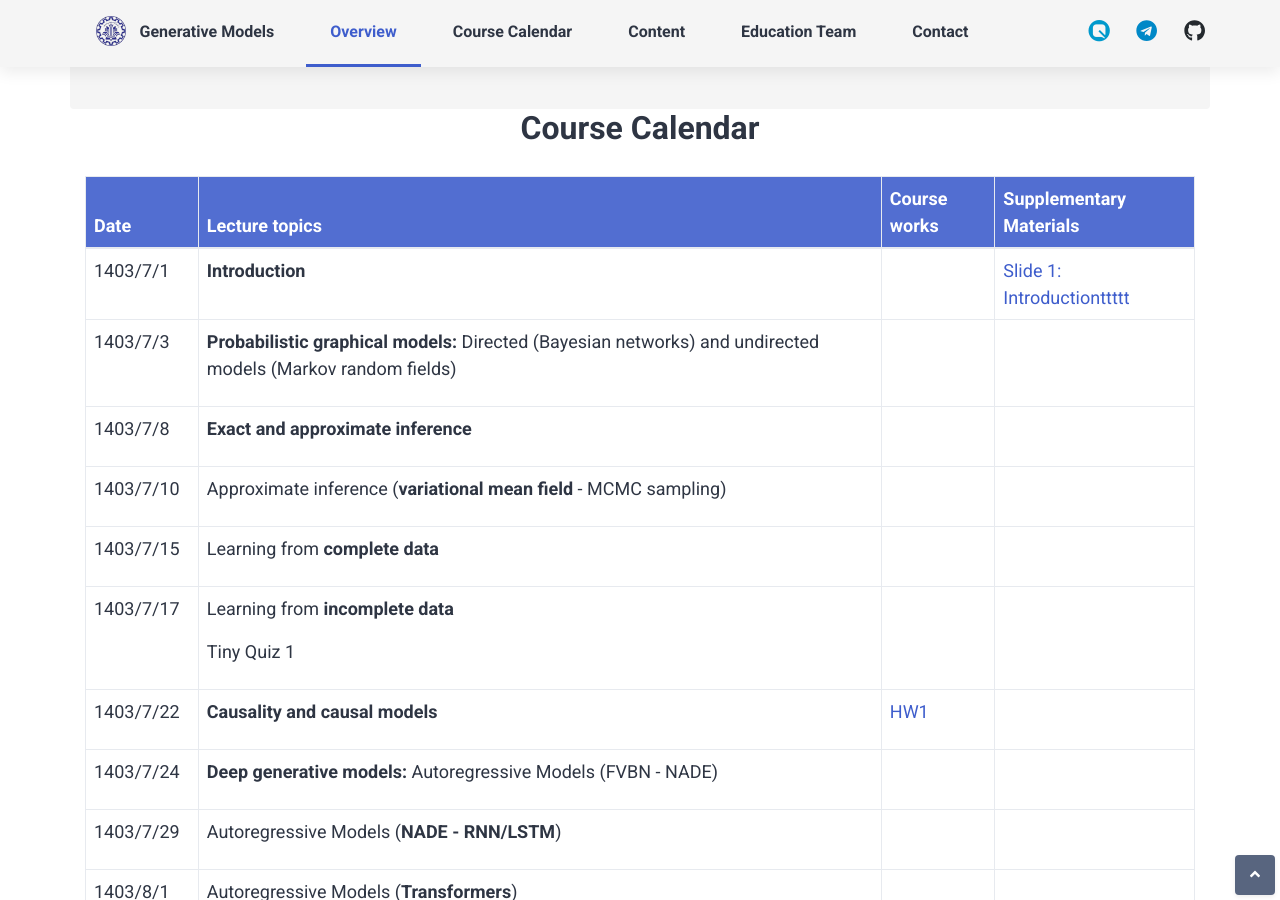
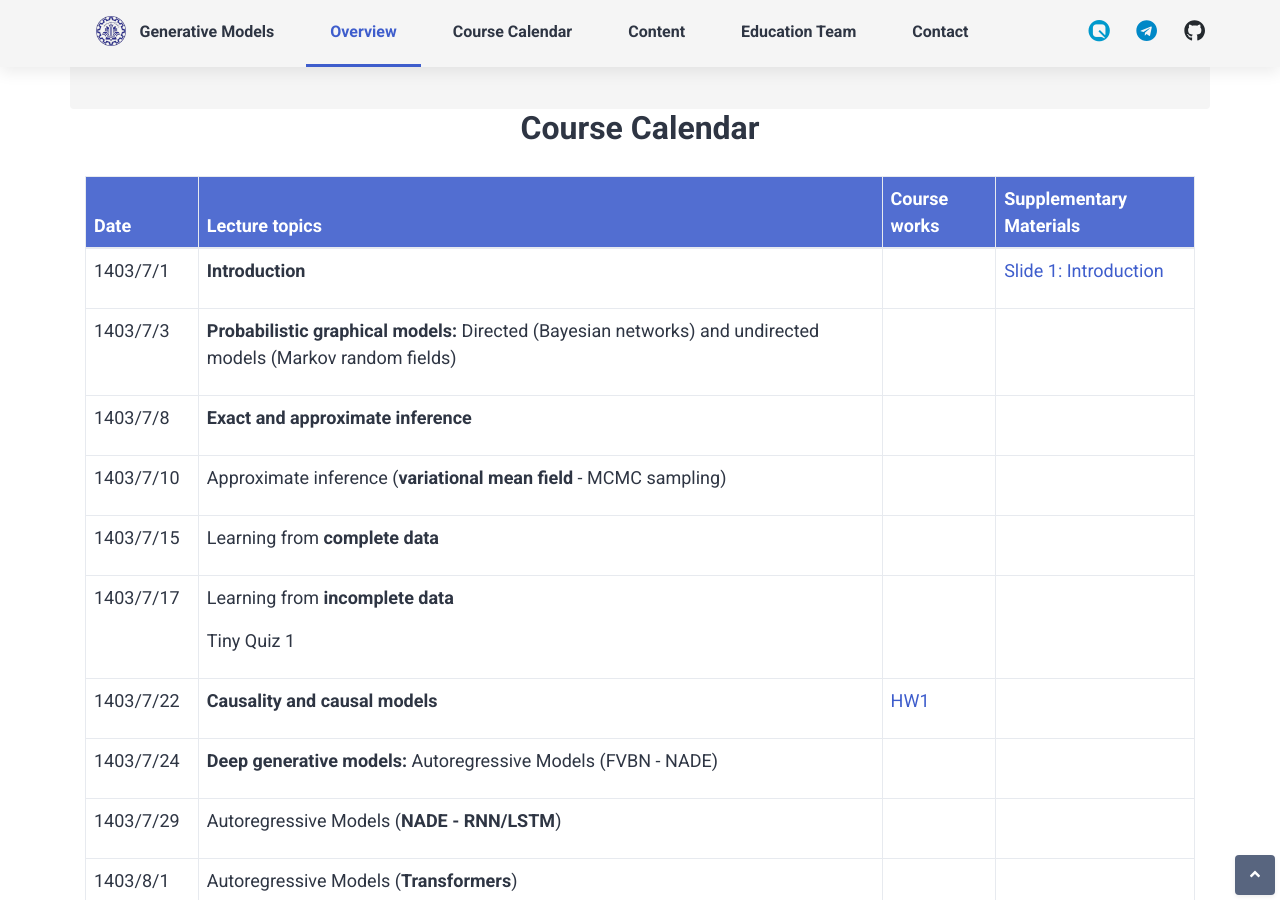
Before and after one commit to Sharif-CS-GenerativeModels/Sharif-CS-GenerativeModels.github.io, a Jekyll site: the page built from index.html, in a window 1280 px wide and 900 px high, scrolled down 865 px. Built offline with Jekyll 4.4.1, drawn with Linux system fonts in a browser that asks for light colours; some web fonts are replaced; comment, search, counter and statistics services are not loaded.

Commit message:
slides title updated

```diff
--- a/_data/calendar.yml
+++ b/_data/calendar.yml
@@ -3,7 +3,7 @@
     - "**Introduction**"
   assignment: []
   sections:
-    - title: "Slide 1: Introductionttttt"
+    - title: "Slide 1: Introduction"
       link: "https://github.com/Sharif-CS-GenerativeModels/Sharif-CS-GenerativeModels.github.io/raw/refs/heads/main/assets/slides/Introduction.pptx"
   color: ""
 
```
